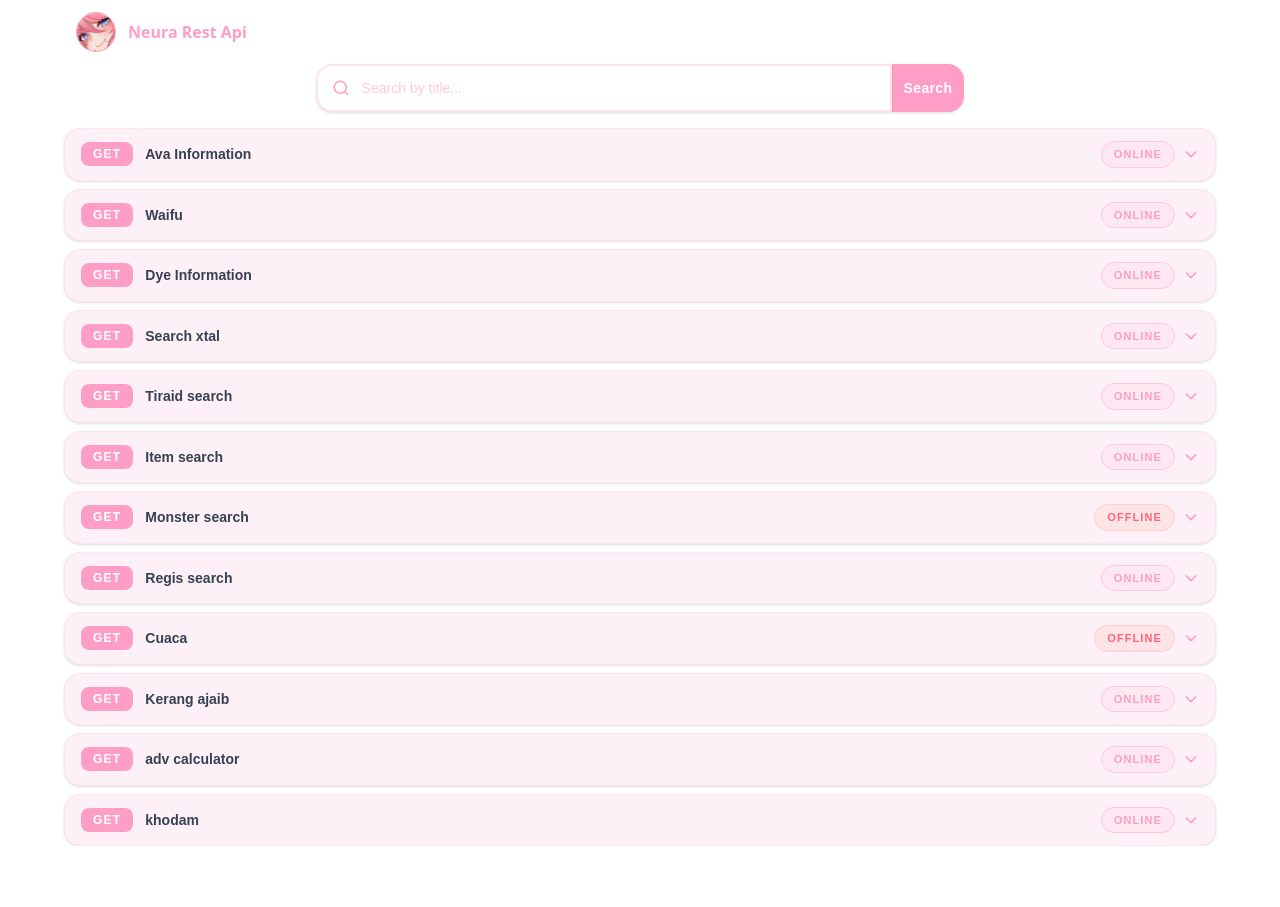
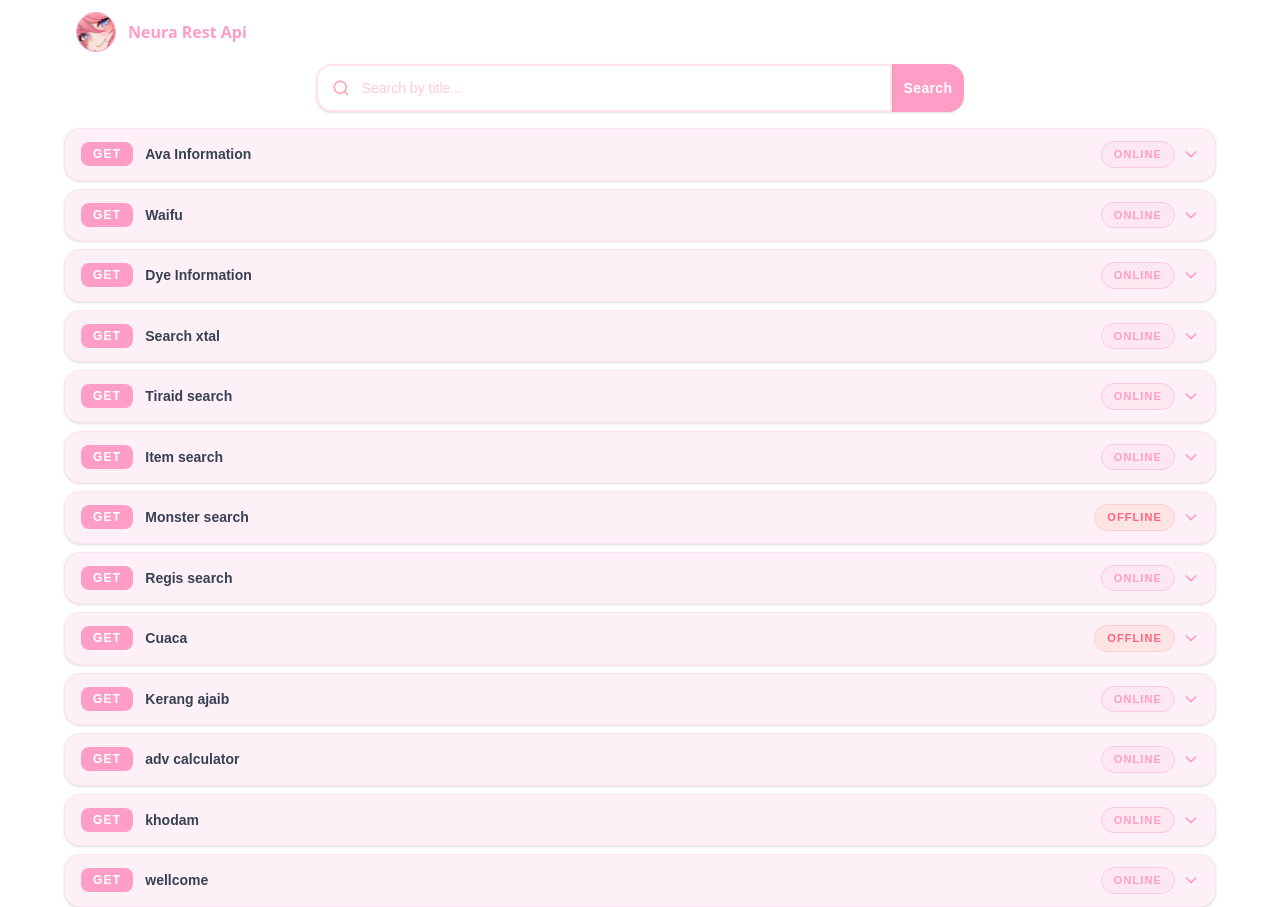
Before and after one commit to dimasyoga42/web-page, a Next.js app: page / in a window 1280 px wide. Before the commit the page ends 846 px from the top, so only its background shows below. Built offline with nearby package versions, Linux system fonts and the light colour scheme.

Commit message:
feat: add new API endpoint for wellcome page

```diff
--- a/src/app/page.js
+++ b/src/app/page.js
@@ -81,6 +81,12 @@ export default function Home() {
       type: "GET",
       status: "online",
     },
+    {
+      title: "wellcome",
+      path: "/api/etc/wellcome?phone=&name=&image=",
+      type: "GET",
+      status: "online",
+    },
   ];
 
   const filtered = data.filter((item) =>
```
